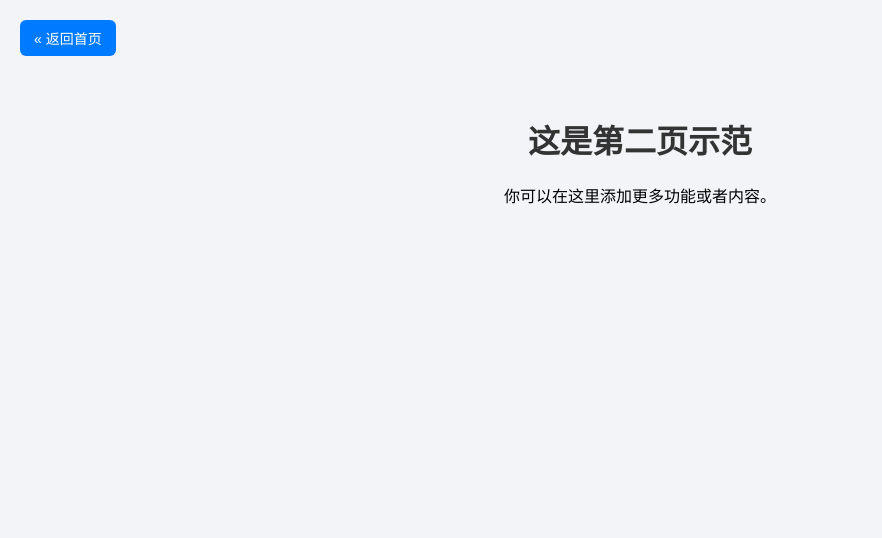
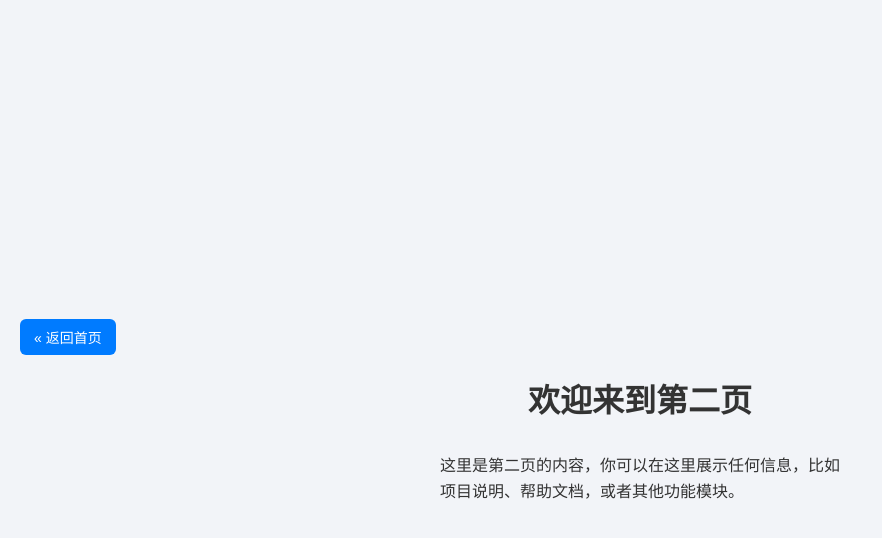
Before and after one commit to putao0513/profit-tool, a plain HTML site: page second.html in a window 1280 px wide. Shown: the whole page, without its empty margins (0-882 px from the left). Drawn offline with Linux system fonts and the light colour scheme.

Commit message:
Update second.html

```diff
--- a/second.html
+++ b/second.html
@@ -3,18 +3,24 @@
 <head>
   <meta charset="UTF-8" />
   <meta name="viewport" content="width=device-width, initial-scale=1" />
-  <title>第二页示范</title>
+  <title>第二页 - 返回首页</title>
   <style>
     body {
       font-family: Arial, sans-serif;
       background: #f2f4f8;
       margin: 0;
       padding: 20px;
-      text-align: center;
+      color: #333;
+      display: flex;
+      flex-direction: column;
+      align-items: center;
+      justify-content: center;
+      height: 100vh;
     }
     .nav-bar {
+      width: 100%;
       text-align: left;
-      margin-bottom: 10px;
+      margin-bottom: 20px;
     }
     .nav-btn {
       background-color: #007bff;
@@ -26,21 +32,26 @@
       font-size: 14px;
       transition: background-color 0.3s;
     }
-    .nav-btn:hover {
+    .nav-btn:hover,
+    .nav-btn:focus {
       background-color: #0056b3;
+      outline: none;
     }
     h1 {
-      margin-top: 60px;
-      color: #333;
+      margin: 0 0 16px 0;
+    }
+    p {
+      max-width: 400px;
+      line-height: 1.6;
     }
   </style>
 </head>
 <body>
   <div class="nav-bar">
-    <button class="nav-btn" onclick="location.href='profit.html'">&laquo; 返回首页</button>
+    <button class="nav-btn" onclick="location.href='index.html'" aria-label="返回首页">&laquo; 返回首页</button>
   </div>
 
-  <h1>这是第二页示范</h1>
-  <p>你可以在这里添加更多功能或者内容。</p>
+  <h1>欢迎来到第二页</h1>
+  <p>这里是第二页的内容，你可以在这里展示任何信息，比如项目说明、帮助文档，或者其他功能模块。</p>
 </body>
 </html>
```
